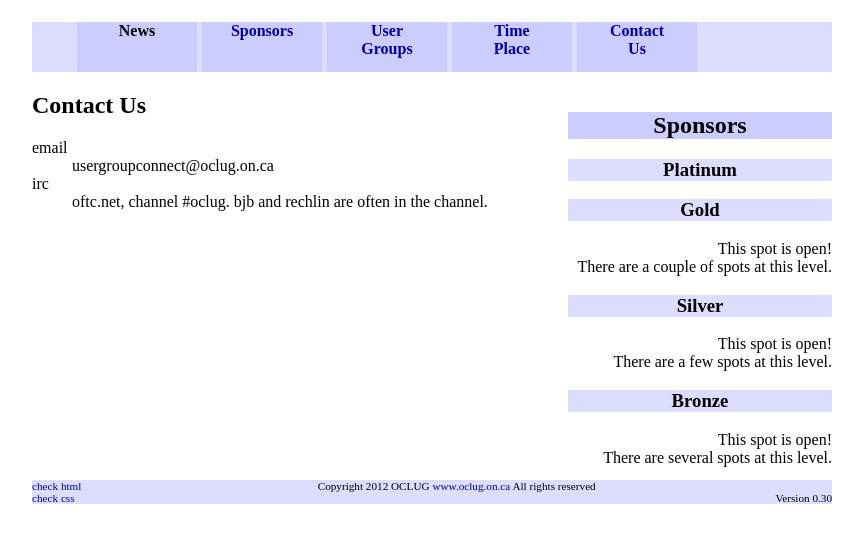
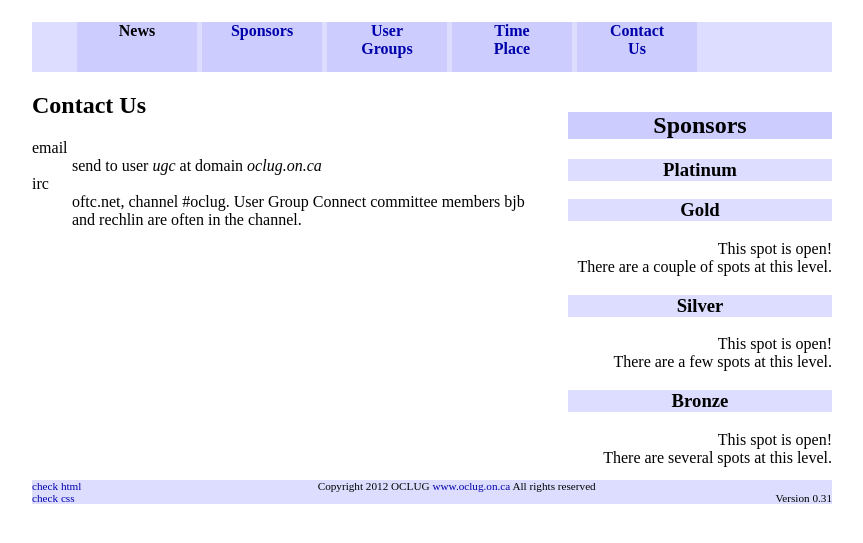
Before and after one commit to bjb/ugconnect, a Django app: template publicpages/templates/contactus.html in a window 1280 px wide. Shown: the part 58-601 px from the top of the page, without its empty margins (208-1071 px from the left). Run offline with Django 3.2, Linux system fonts and the light colour scheme; the template is opened without the code that fills it, so the values that code supplies are empty; parts of the project's set-up code (start-up, migrations or seed data) failed here and were passed over.

Commit message:
corrections to contactus page; v_0_31

```diff
--- a/publicpages/templates/contactus.html
+++ b/publicpages/templates/contactus.html
@@ -4,7 +4,7 @@
 {% block content %}
 <h2>Contact Us</h2>
 <dl>
-  <dt>email</dt><dd>usergroupconnect@oclug.on.ca</dd>
-  <dt>irc</dt><dd>oftc.net, channel #oclug.  bjb and rechlin are often in the channel.</dd>
+  <dt>email</dt><dd>send to user <em>ugc</em> at domain <em>oclug.on.ca</em></dd>
+  <dt>irc</dt><dd>oftc.net, channel #oclug.  User Group Connect committee members bjb and rechlin are often in the channel.</dd>
 </dl>
 {% endblock %}
--- a/publicpages/templates/footer.html
+++ b/publicpages/templates/footer.html
@@ -8,6 +8,6 @@
   <div class="footertext">
     Copyright 2012 OCLUG <a href="http://www.oclug.on.ca">www.oclug.on.ca</a>  All rights reserved
   </div>
-  <div class="footer-righttext">Version 0.30</div>
+  <div class="footer-righttext">Version 0.31</div>
   <div class="clearfloat"></div>
 </div>
```
